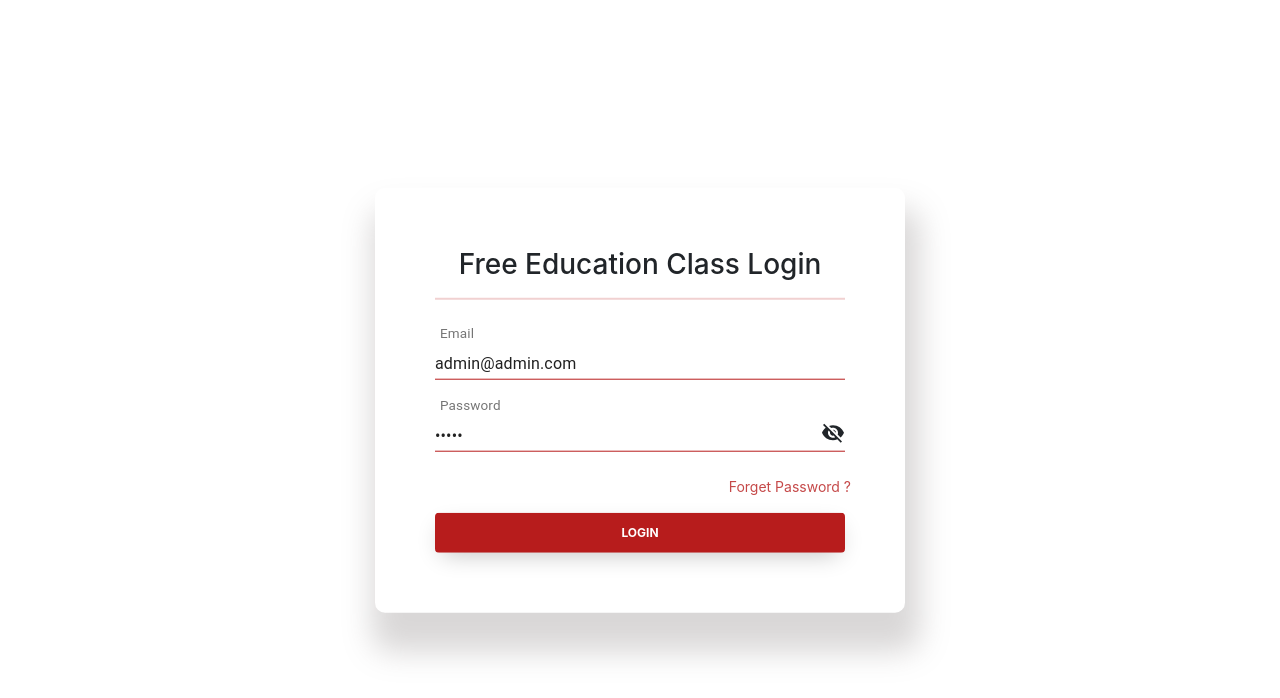
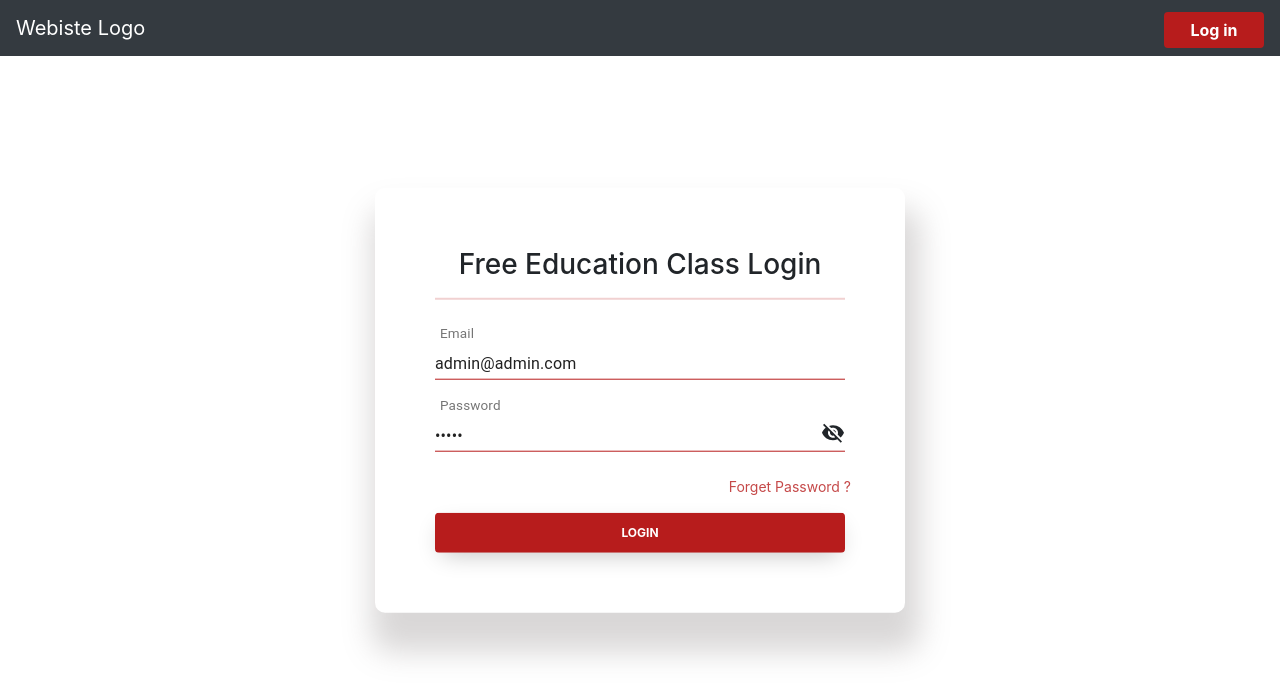
Before and after one commit to Pandemic-ai/education-react, a React (Create React App) app: page / in a window 1280 px wide. Shown: the top 698 px of the page. Built offline with nearby package versions, Linux system fonts and the light colour scheme.

Commit message:
added not found page

```diff
--- a/src/App.js
+++ b/src/App.js
@@ -19,6 +19,7 @@ import Message from "./VIews/Admin/Message";
 import Notificationlist from "./VIews/Student/Notificationlist";
 import TeacherList from "./VIews/Student/TeacherList";
 import Upload from "./VIews/Teacher/Upload";
+import Notfound from "./VIews/Notfound";
 // import Calender from "./VIews/Admin/Calender";
 
 import "./App.css";
@@ -49,7 +50,7 @@ class App extends Component {
       <div>
         <Suspense fallback="loading">
           <BrowserRouter>
-            {/* <Header loggedIn={localStorage.getItem("Token") != null} /> */}
+            <Header loggedIn={localStorage.getItem("Token") != null} />
 
             <Switch>
               <Route exact path="/" component={Login} />
@@ -68,6 +69,7 @@ class App extends Component {
               <PrivateRoute path="/teacher/" component={TeacherList} />
               <PrivateRoute path="/upload/" component={Upload} />
               <PrivateRoute path="/second/tutorial/" component={Tutorial2} />
+              <PrivateRoute path="*" component={Notfound} />
               {/* <PrivateRoute path="/calender/" component={Calender} /> */}
               <PrivateRoute
                 path="/studentnotification/"
--- /dev/null
+++ b/src/VIews/Notfound.jsx
@@ -0,0 +1,13 @@
+import React, { Component } from "react";
+
+export class Notfound extends Component {
+  render() {
+    return (
+      <div>
+        <h1>Notfound</h1>
+      </div>
+    );
+  }
+}
+
+export default Notfound;
```
